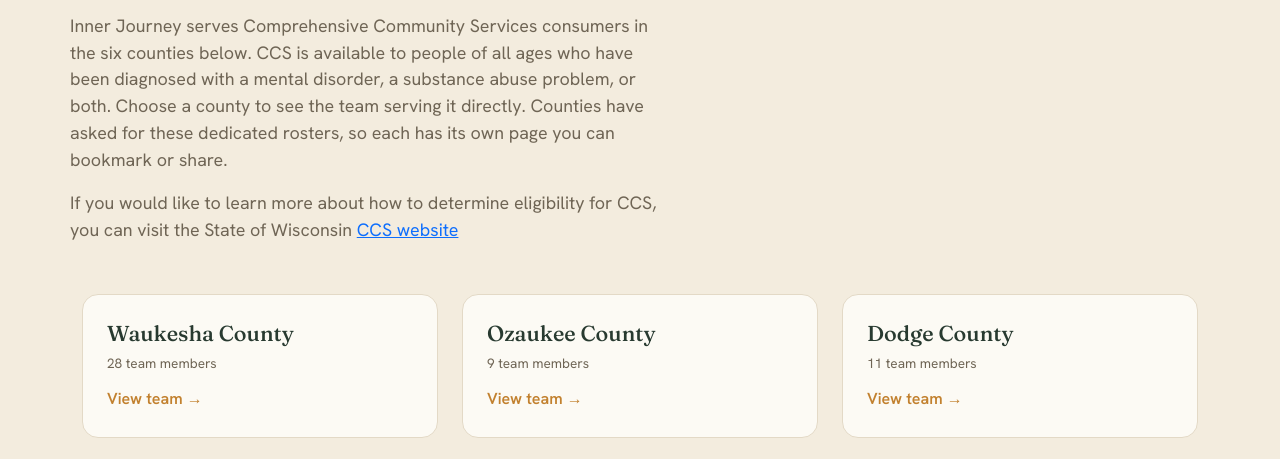
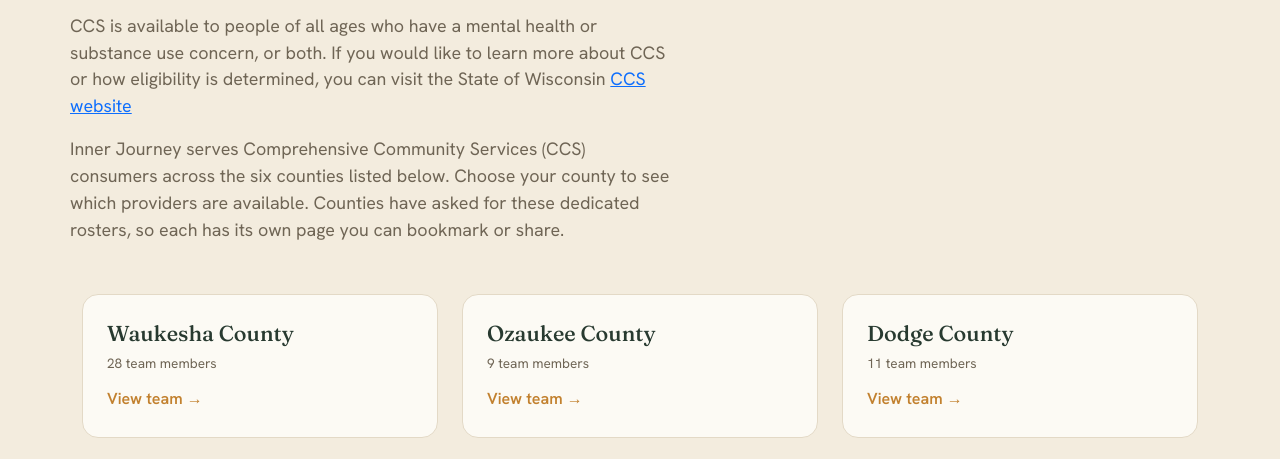
Before and after one commit to Inner-Journey-Consulting/website, a plain HTML site: page ccs.html in a window 1280 px wide. Shown: the part 339-798 px from the top of the page. Drawn offline with nearby package versions, Linux system fonts and the light colour scheme.

Commit message:
Revise CCS service description for clarity
Updated the description of CCS services to clarify eligibility and service availability.

```diff
--- a/ccs.html
+++ b/ccs.html
@@ -18,10 +18,8 @@
     <section class="container page-head">
       <div class="eyebrow mb-2">Comprehensive Community Services</div>
       <h1 style="font-size:clamp(2.2rem,5vw,3.1rem);max-width:18ch">CCS across southeastern Wisconsin</h1>
-      <p class="lead-copy mt-3">Inner Journey serves Comprehensive Community Services consumers in the six counties below. CCS is available to people of all ages who have been diagnosed with a mental disorder, a substance abuse problem, or both. Choose a county to
-        see the team serving it directly. Counties have asked for these dedicated rosters, so each has its own
-        page you can bookmark or share.</p>
-      <p class="lead-copy mt-3">If you would like to learn more about how to determine eligibility for CCS, you can visit the State of Wisconsin <a href="https://www.dhs.wisconsin.gov/ccs/index.htm">CCS website</a> </p>
+      <p class="lead-copy mt-3">CCS is available to people of all ages who have a mental health or substance use concern, or both. If you would like to learn more about CCS or how eligibility is determined, you can visit the State of Wisconsin <a href="https://www.dhs.wisconsin.gov/ccs/index.htm">CCS website</a></p>
+      <p class="lead-copy mt-3">Inner Journey serves Comprehensive Community Services (CCS) consumers across the six counties listed below.  Choose your county to see which providers are available. Counties have asked for these dedicated rosters, so each has its own page you can bookmark or share.  </p>
     </section>
 
     <section class="container py-4">
```
